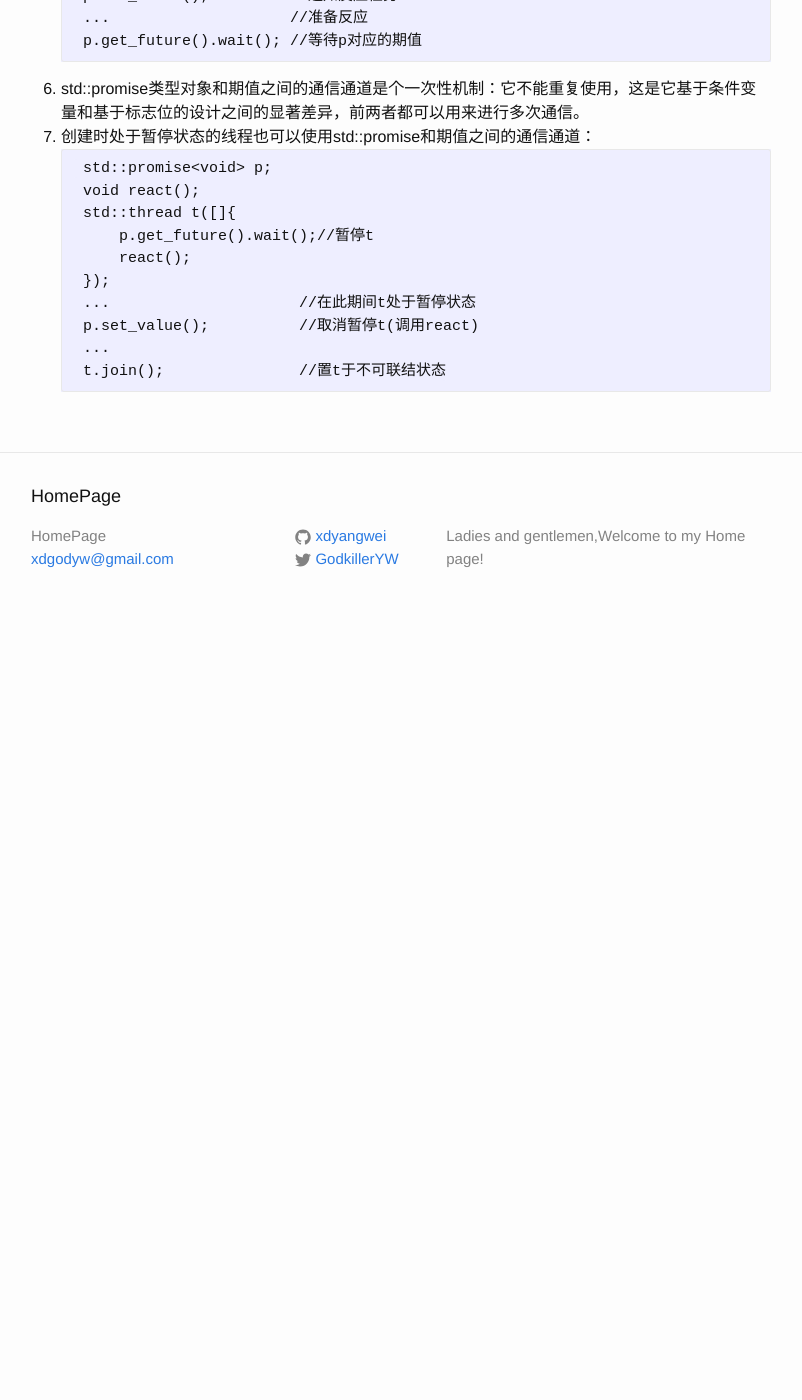
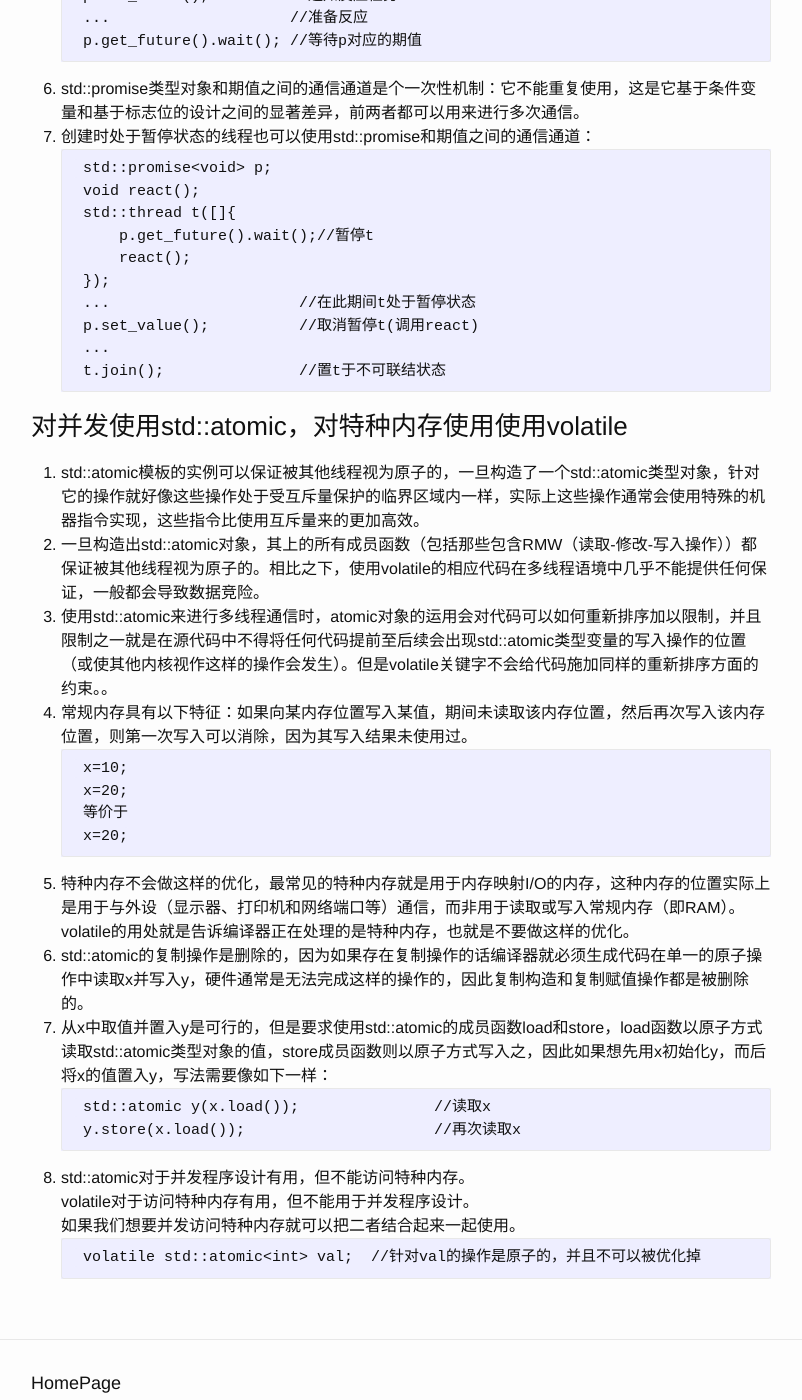
Before and after one commit to xdyangwei/xdyangwei.github.io, a Jekyll site: the page built from _posts/2019-4-15-并发API.md, in a window 1280 px wide and 1400 px high, scrolled down 3423 px. Shown: the whole window, without its empty margins (239-1041 px from the left). Built offline with Jekyll 4.4.1, drawn with Linux system fonts in a browser that asks for light colours; our own code applies the rules of GitHub Pages for plain Markdown files; before the commit the page ends 4053 px from its top, so only the background shows below that.

Commit message:
complete the Concurrency article

````diff
--- a/_posts/2019-4-15-并发API.md
+++ b/_posts/2019-4-15-并发API.md
@@ -104,3 +104,29 @@ std::launch::deferred启动策略意味函数只会在std::async所返回的期
     ...
     t.join();               //置t于不可联结状态
     ```
+
+### 对并发使用std::atomic，对特种内存使用使用volatile
+
+1. std::atomic模板的实例可以保证被其他线程视为原子的，一旦构造了一个std::atomic类型对象，针对它的操作就好像这些操作处于受互斥量保护的临界区域内一样，实际上这些操作通常会使用特殊的机器指令实现，这些指令比使用互斥量来的更加高效。
+2. 一旦构造出std::atomic对象，其上的所有成员函数（包括那些包含RMW（读取-修改-写入操作））都保证被其他线程视为原子的。相比之下，使用volatile的相应代码在多线程语境中几乎不能提供任何保证，一般都会导致数据竞险。
+3. 使用std::atomic来进行多线程通信时，atomic对象的运用会对代码可以如何重新排序加以限制，并且限制之一就是在源代码中不得将任何代码提前至后续会出现std::atomic类型变量的写入操作的位置（或使其他内核视作这样的操作会发生）。但是volatile关键字不会给代码施加同样的重新排序方面的约束。。
+4. 常规内存具有以下特征：如果向某内存位置写入某值，期间未读取该内存位置，然后再次写入该内存位置，则第一次写入可以消除，因为其写入结果未使用过。
+    ```
+    x=10;
+    x=20;
+    等价于
+    x=20;
+    ```
+5. 特种内存不会做这样的优化，最常见的特种内存就是用于内存映射I/O的内存，这种内存的位置实际上是用于与外设（显示器、打印机和网络端口等）通信，而非用于读取或写入常规内存（即RAM）。volatile的用处就是告诉编译器正在处理的是特种内存，也就是不要做这样的优化。
+6. std::atomic的复制操作是删除的，因为如果存在复制操作的话编译器就必须生成代码在单一的原子操作中读取x并写入y，硬件通常是无法完成这样的操作的，因此复制构造和复制赋值操作都是被删除的。
+7. 从x中取值并置入y是可行的，但是要求使用std::atomic的成员函数load和store，load函数以原子方式读取std::atomic类型对象的值，store成员函数则以原子方式写入之，因此如果想先用x初始化y，而后将x的值置入y，写法需要像如下一样：
+    ```
+    std::atomic y(x.load());               //读取x
+    y.store(x.load());                     //再次读取x
+    ```
+8. std::atomic对于并发程序设计有用，但不能访问特种内存。
+volatile对于访问特种内存有用，但不能用于并发程序设计。
+如果我们想要并发访问特种内存就可以把二者结合起来一起使用。
+    ```
+    volatile std::atomic<int> val;  //针对val的操作是原子的，并且不可以被优化掉
+    ```
````
